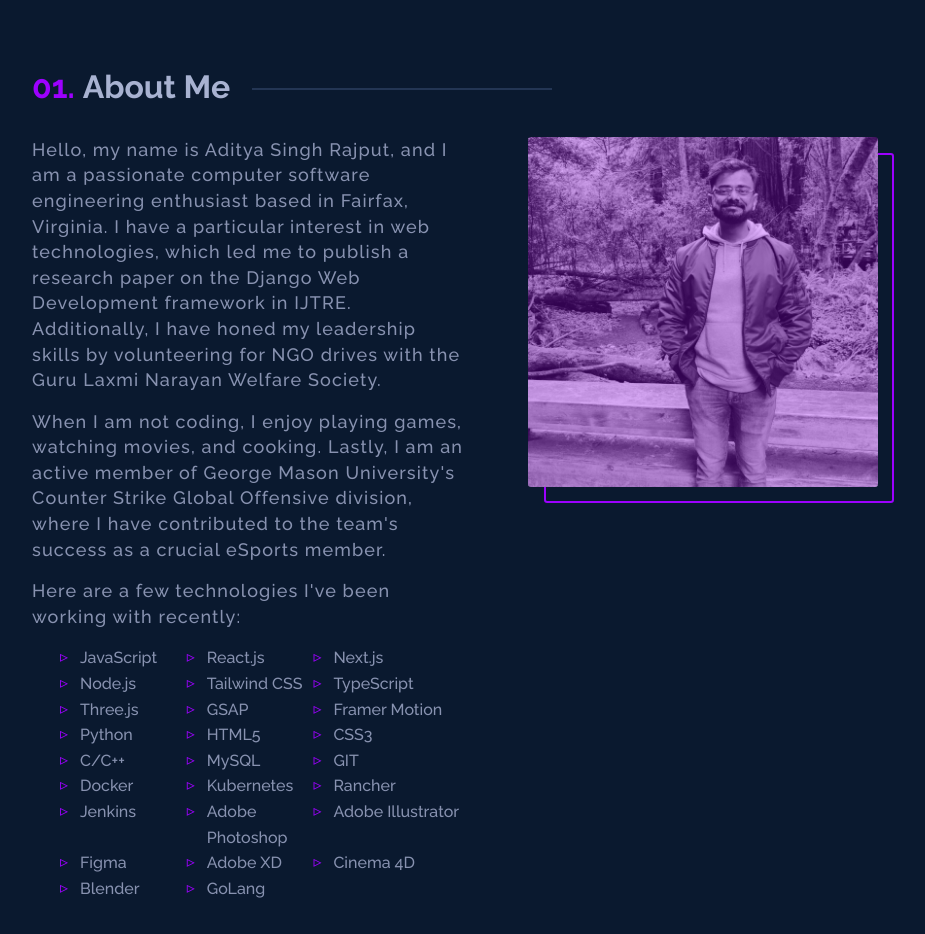
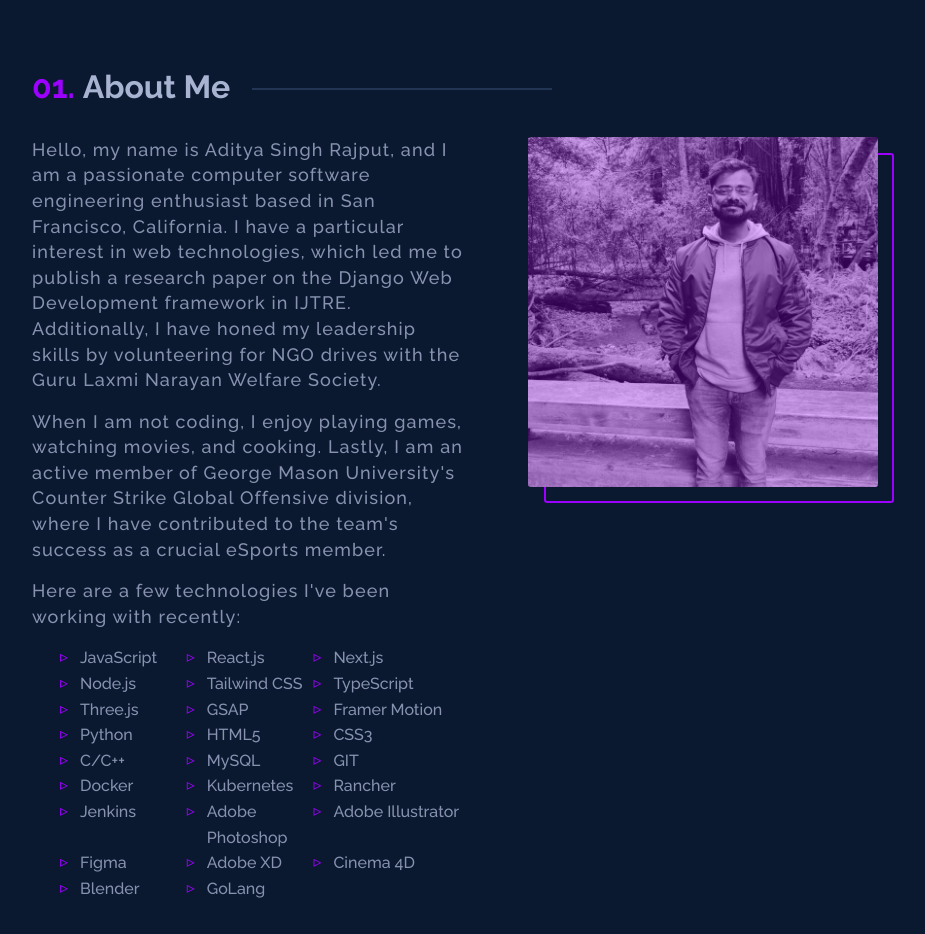
Before and after one commit to knightfury101/Portfolio_New, a Next.js app: page / in a window 1280 px wide. Shown: the part 920-1854 px from the top of the page, without its empty margins (208-1133 px from the left). Built offline with nearby package versions, Linux system fonts and the light colour scheme; no server answers.

Commit message:
Update About.tsx

```diff
--- a/src/sections/About.tsx
+++ b/src/sections/About.tsx
@@ -28,7 +28,7 @@ function About() {
       <div className="about-grid">
         <div className="about-grid-info">
           <p className="about-grid-info-text">
-          Hello, my name is Aditya Singh Rajput, and I am a passionate computer software engineering enthusiast based in Fairfax, Virginia. I have a particular interest in web technologies, which led me to publish a research paper on the Django Web Development framework in IJTRE. Additionally, I have honed my leadership skills by volunteering for NGO drives with the Guru Laxmi Narayan Welfare Society.
+          Hello, my name is Aditya Singh Rajput, and I am a passionate computer software engineering enthusiast based in San Francisco, California. I have a particular interest in web technologies, which led me to publish a research paper on the Django Web Development framework in IJTRE. Additionally, I have honed my leadership skills by volunteering for NGO drives with the Guru Laxmi Narayan Welfare Society.
           </p>
 
           <p className="about-grid-info-text">
```
